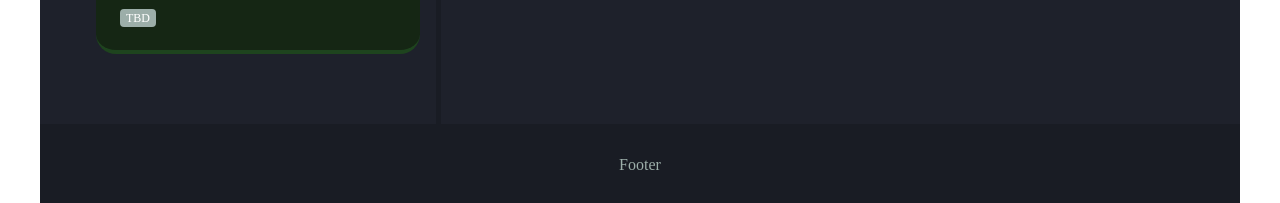
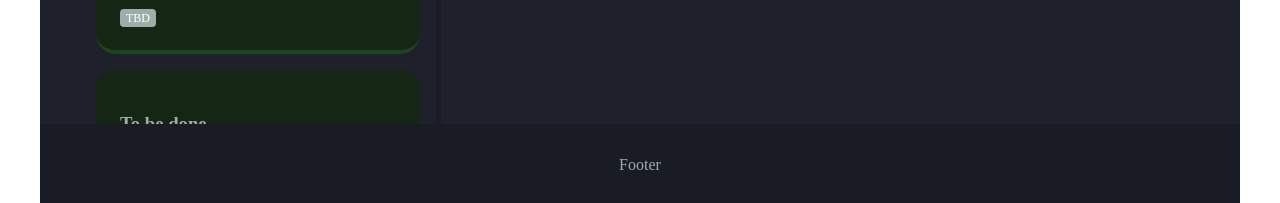
Before and after one commit to HansBans86/HansBans86.github.io, a React (Vite) app: page / in a window 1280 px wide. Shown: the part 594-797 px from the top of the page. Built offline with nearby package versions, Linux system fonts and the light colour scheme.

Commit message:
Showcasing scrollbar

```diff
--- a/src/components/MyProjects.ts
+++ b/src/components/MyProjects.ts
@@ -8,4 +8,6 @@ export interface MyProjects {
 export const projects: MyProjects[] = [
     {id: 1, name: "My Github Page", tags: ["React", "TS", "Vite"], description: "My page on Github"},
     {id: 2, name: "To be done", tags: ["TBD"], description: "Future project"},
+    {id: 3, name: "To be done", tags: ["TBD"], description: "Future project"},
+    {id: 4, name: "To be done", tags: ["TBD"], description: "Future project"},
 ];
```
